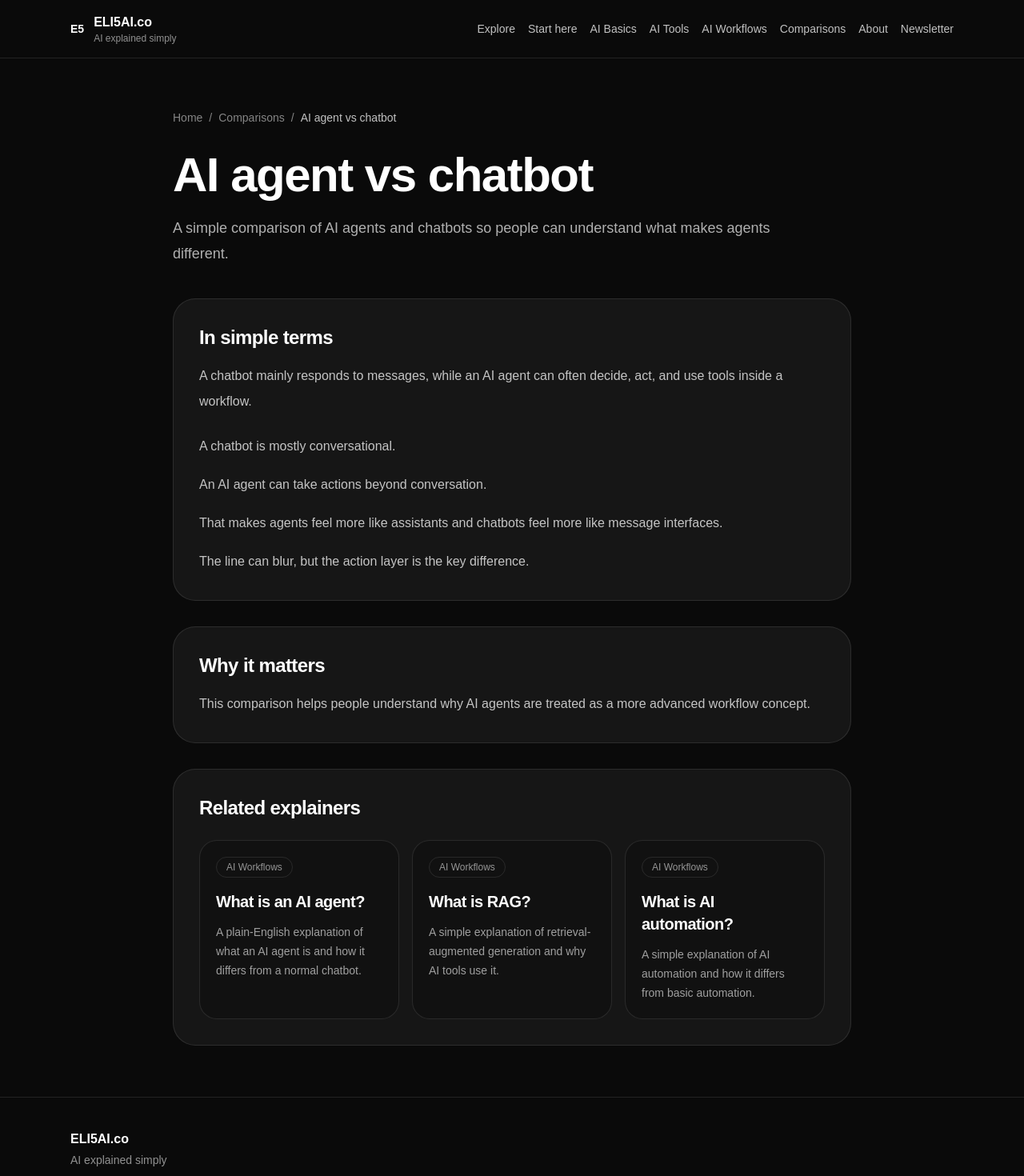
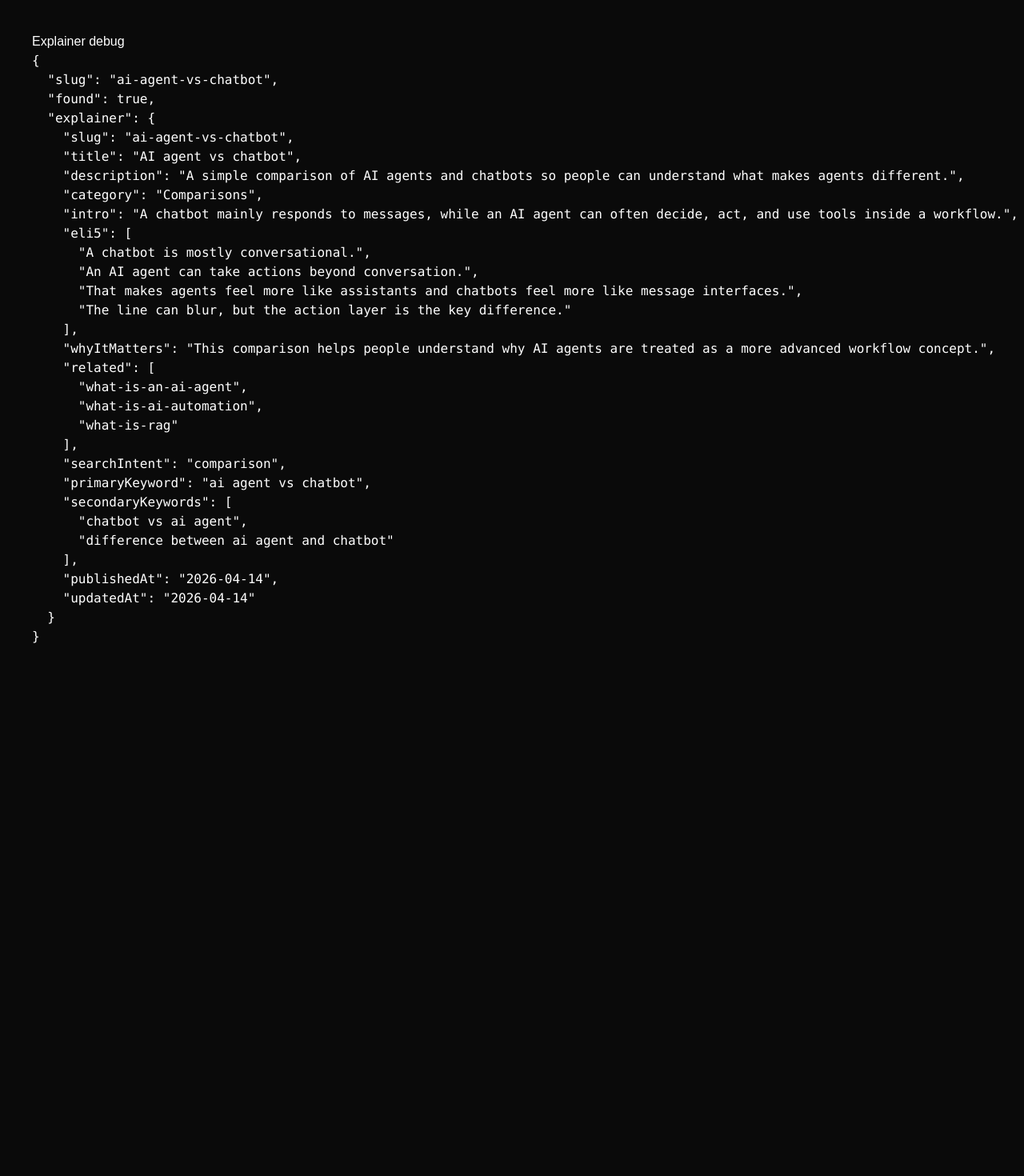
Before and after one commit to licsuj/nextjs-boilerplate, a Next.js app: page /explain/ai-agent-vs-chatbot in a window 1280 px wide. Shown: the top 1470 px of the page at 80% size. After the commit the page ends 848 px from the top, so only its background shows below. Built offline with nearby package versions, Linux system fonts and the light colour scheme.

Commit message:
Update page.tsx

```diff
--- a/app/explain/[slug]/page.tsx
+++ b/app/explain/[slug]/page.tsx
@@ -1,151 +1,20 @@
-import Link from "next/link";
-import { notFound } from "next/navigation";
-import type { Metadata } from "next";
 import { explainers } from "@/lib/explainers";
-import { categories } from "@/lib/categories";
-import SiteHeader from "@/components/SiteHeader";
-import SiteFooter from "@/components/SiteFooter";
 
 type Props = {
   params: { slug: string };
 };
 
-function getExplainer(slug: string) {
-  return explainers.find((item) => item.slug === slug);
-}
-
-function getCategorySlug(categoryLabel: string) {
-  const match = Object.values(categories).find(
-    (category) => category.label === categoryLabel
-  );
-  return match?.slug ?? "ai-basics";
-}
-
 export function generateStaticParams() {
   return explainers.map((item) => ({ slug: item.slug }));
 }
 
-export function generateMetadata({ params }: Props): Metadata {
-  const explainer = getExplainer(params.slug);
-
-  if (!explainer) {
-    return {
-      title: "Not found",
-      description: "This explainer could not be found.",
-    };
-  }
-
-  const canonical = `https://www.eli5ai.co/explain/${explainer.slug}`;
-
-  return {
-    title: `${explainer.title} | ELI5AI.co`,
-    description: explainer.description,
-    alternates: { canonical },
-    openGraph: {
-      title: `${explainer.title} | ELI5AI.co`,
-      description: explainer.description,
-      url: canonical,
-      siteName: "ELI5AI.co",
-      type: "article",
-    },
-    twitter: {
-      card: "summary_large_image",
-      title: `${explainer.title} | ELI5AI.co`,
-      description: explainer.description,
-    },
-  };
-}
-
 export default function ExplainerPage({ params }: Props) {
-  const explainer = getExplainer(params.slug);
-
-  if (!explainer) {
-    notFound();
-  }
-
-  const categorySlug = getCategorySlug(explainer.category);
-  const relatedPages = explainers.filter((item) =>
-    explainer.related.includes(item.slug)
-  );
+  const explainer = explainers.find((item) => item.slug === params.slug);
 
   return (
-    <main className="min-h-screen bg-neutral-950 text-white">
-      <SiteHeader />
-
-      <article className="mx-auto max-w-4xl px-6 py-16">
-        <nav className="mb-8 flex flex-wrap items-center gap-2 text-sm text-white/50">
-          <Link href="/">Home</Link>
-          <span>/</span>
-          <Link href={`/category/${categorySlug}`}>{explainer.category}</Link>
-          <span>/</span>
-          <span className="text-white/75">{explainer.title}</span>
-        </nav>
-
-        <header className="mb-10">
-          <h1 className="text-4xl font-semibold tracking-tight md:text-6xl">
-            {explainer.title}
-          </h1>
-          <p className="mt-5 max-w-3xl text-lg leading-8 text-white/68">
-            {explainer.description}
-          </p>
-        </header>
-
-        <section className="rounded-[28px] border border-white/10 bg-white/5 p-8">
-          <h2 className="text-2xl font-semibold tracking-tight">
-            In simple terms
-          </h2>
-          <p className="mt-4 text-base leading-8 text-white/75">
-            {explainer.intro}
-          </p>
-
-          <div className="mt-6 space-y-4">
-            {explainer.eli5.map((item) => (
-              <p key={item} className="text-base leading-8 text-white/75">
-                {item}
-              </p>
-            ))}
-          </div>
-        </section>
-
-        <section className="mt-8 rounded-[28px] border border-white/10 bg-white/5 p-8">
-          <h2 className="text-2xl font-semibold tracking-tight">
-            Why it matters
-          </h2>
-          <p className="mt-4 text-base leading-8 text-white/75">
-            {explainer.whyItMatters}
-          </p>
-        </section>
-
-        {relatedPages.length > 0 && (
-          <section className="mt-8 rounded-[28px] border border-white/10 bg-white/5 p-8">
-            <h2 className="text-2xl font-semibold tracking-tight">
-              Related explainers
-            </h2>
-
-            <div className="mt-6 grid gap-4 md:grid-cols-3">
-              {relatedPages.map((item) => (
-                <Link
-                  key={item.slug}
-                  href={`/explain/${item.slug}`}
-                  className="rounded-[22px] border border-white/10 bg-black/20 p-5 transition hover:bg-black/30"
-                >
-                  <div className="inline-flex rounded-full border border-white/10 px-3 py-1 text-xs text-white/55">
-                    {item.category}
-                  </div>
-                  <h3 className="mt-4 text-xl font-semibold tracking-tight">
-                    {item.title}
-                  </h3>
-                  <p className="mt-3 text-sm leading-6 text-white/60">
-                    {item.description}
-                  </p>
-                </Link>
-              ))}
-            </div>
-          </section>
-        )}
-      </article>
-
-      <SiteFooter />
+    <main style={{ padding: 40 }}>
+      <h1>Explainer debug</h1>
+      <pre>{JSON.stringify({ slug: params.slug, found: !!explainer, explainer }, null, 2)}</pre>
     </main>
   );
 }
```
